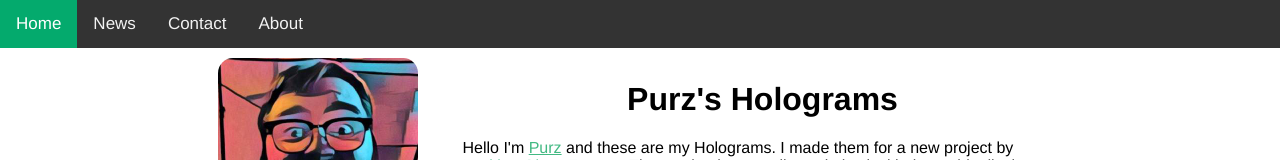
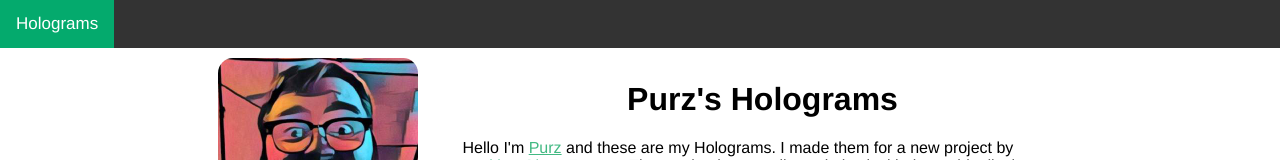
Before and after one commit to purzbeats/holograms-purz, a Vue app: page / in a window 1280 px wide. Shown: the top 160 px of the page. Built offline with nearby package versions, Linux system fonts and the light colour scheme.

Commit message:
Update Menu.vue

```diff
--- a/src/components/Menu.vue
+++ b/src/components/Menu.vue
@@ -2,13 +2,10 @@
   <div class="hello">
 
   <div class="topnav" id="myTopnav">
-    <a href="#home" class="active">Home</a>
-    <a href="#news">News</a>
-    <a href="#contact">Contact</a>
-    <a href="#about">About</a>
-    <a href="javascript:void(0);" class="icon" onclick="myFunction()">
+    <a href="#" class="active">Holograms</a>
+    <!-- <a href="javascript:void(0);" class="icon" onclick="myFunction()">
       <i class="fa fa-bars"></i>
-    </a>
+    </a> -->
   </div>
 
 </div>
```
